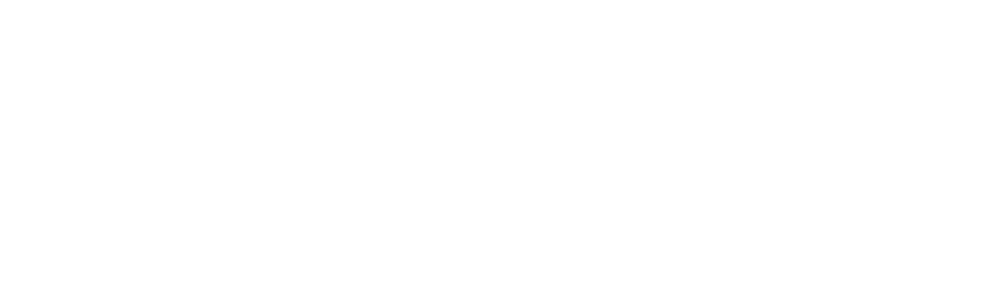
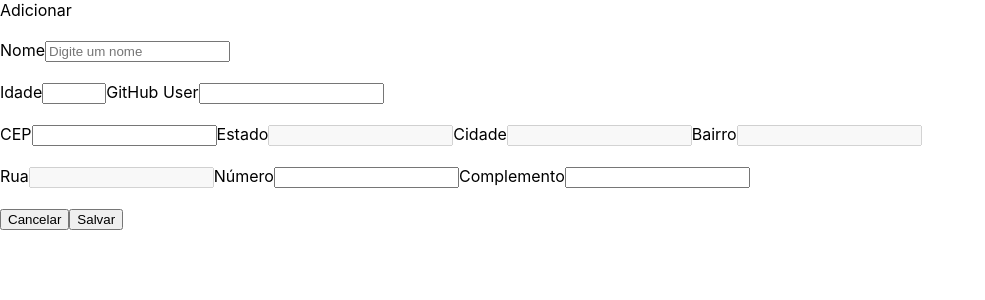
Before and after one commit to Vitor8/riot-front-end, a React (Create React App) app: page /cadastrar in a window 1280 px wide. Before the commit this address had no page. Shown: the top 300 px of the page, without its empty margins (0-985 px from the left). Built offline with nearby package versions, Linux system fonts and the light colour scheme.

Commit message:
Adiciona Página de cadastro de usuários

```diff
--- a/package.json
+++ b/package.json
@@ -8,6 +8,7 @@
     "@testing-library/user-event": "^12.8.3",
     "react": "^17.0.2",
     "react-dom": "^17.0.2",
+    "react-router": "^6.0.2",
     "react-router-dom": "^6.0.2",
     "react-scripts": "4.0.3",
     "web-vitals": "^1.1.2"
--- a/src/App.js
+++ b/src/App.js
@@ -1,12 +1,14 @@
 import React from 'react';
 import { Route, Routes } from 'react-router-dom';
 import Home from './pages/Home.js';
+import Cadastrar from './pages/Cadastrar.js';
 import './App.css';
 
 function App() {
   return (
     <Routes>
       <Route exact path="/" element={ <Home /> } />
+      <Route path="/cadastrar" element={ <Cadastrar /> } />
     </Routes>
   );
 }
--- /dev/null
+++ b/src/components/UsersTable.js
@@ -0,0 +1,19 @@
+import React from 'react';
+
+function UsersTable() {
+  return (
+    <table>
+      <thead>
+        <tr>
+          <th>ID</th>
+          <th>Nome</th>
+          <th>Idade</th>
+          <th>GitHub User</th>
+          <th>Endereço</th>
+        </tr>
+      </thead>
+    </table>
+  );
+}
+
+export default UsersTable;
--- /dev/null
+++ b/src/pages/Cadastrar.js
@@ -0,0 +1,189 @@
+import React, { useState } from 'react';
+import { Navigate } from 'react-router-dom'
+
+function Cadastrar() {
+  const [redirectToHomePage, setRedirectToHomePage] = useState(false);
+  const [newUserData, setNewUserData] = useState({});
+  const [state, setState] = useState('');
+  const [city, setCity] = useState('');
+  const [district, setDistrict] = useState('');
+  const [street, setStreet] = useState('');
+  const [fullAddress, setFullAddress] = useState({});
+
+  async function fetchGitHub() {
+    const user = newUserData['github-user'];
+    const response = await fetch(`https://api.github.com/search/users?q=${user}`);
+    const json = await response.json();
+    const data = json["items"][0];
+
+    const dataUser = {
+      id: data.id,
+      avatar: data.avatar_url,
+      url: data.url,
+      repos_url: data.repos_url,
+      html_url: data.html_url
+    }
+
+    return dataUser;
+  };
+
+  function saveLocalStorage(newUser) {
+    const savedData = JSON.parse(localStorage.getItem('users')) || [];
+    const dataWithNewUser = [...savedData, newUser];
+    localStorage.setItem('users', JSON.stringify(dataWithNewUser));
+    setRedirectToHomePage(true);
+  }
+
+  async function saveNewUser() {
+    const gitHubData = await fetchGitHub();
+
+    const newUser = {
+      ...newUserData,
+      fullAddress,
+      gitHubData
+    }
+
+    saveLocalStorage(newUser);
+  }
+
+  function handleChange({ value, name }) {
+    setNewUserData({
+      ...newUserData,
+      [name]: value
+    });
+  }
+
+  function autoCompleteAddress(address) {
+    setState(address.uf);
+    setCity(address.localidade);
+    setDistrict(address.bairro);
+    setStreet(address.logradouro);
+    setFullAddress(address);
+  }
+
+  async function fetchCEP(cep) {
+    const response = await fetch(`https://viacep.com.br/ws/${cep}/json/`);
+    const data = await response.json();
+    autoCompleteAddress(data);
+  };
+
+  function getDataCEP(cep) {
+    if (cep.length === 8) {
+      handleChange({ name: 'cep', value: cep  })
+      fetchCEP(cep);
+    }
+    else {
+      setState('');
+      setCity('');
+      setDistrict('');
+      setStreet('');
+    }
+  }
+
+  return (
+    <div>
+      <label>Adicionar</label>
+
+      <br /><br />
+      <div>
+        <label htmlFor="input-name">Nome</label>
+        <input
+          id="input-name"
+          type="text"
+          placeholder="Digite um nome"
+          name="name"
+          onChange={(e) => handleChange(e.target)}
+        />
+      </div>
+
+      <br />
+      <div>
+        <label htmlFor="input-age">Idade</label>
+        <input
+          type="number"
+          id="input-age"
+          name="age"
+          min="0"
+          max="150"
+          onChange={(e) => handleChange(e.target)}
+        />
+
+        <label htmlFor="input-github-user">GitHub User</label>
+        <input
+          type="text"
+          id="input-github-user"
+          name="github-user"
+          onChange={(e) => handleChange(e.target)}
+        />
+      </div>
+
+      <br />
+      <div>
+        <label htmlFor="input-cep">CEP</label>
+        <input type="text" id="input-cep" onChange={ (e) => getDataCEP(e.target.value) } />
+
+        <label htmlFor="input-estado">Estado</label>
+        <input
+          type="text"
+          id="input-estado"
+          value={ state }
+          name="state"
+          disabled={true}
+        />
+
+        <label htmlFor="input-cidade">Cidade</label>
+        <input
+          type="text"
+          id="input-cidade"
+          value={ city }
+          name="city"
+          disabled={true}
+        />
+
+        <label htmlFor="input-bairro">Bairro</label>
+        <input
+          type="text"
+          id="input-bairro"
+          value={ district }
+          name="district"
+          disabled={true}
+        />
+      </div>
+
+      <br />
+      <div>
+        <label htmlFor="input-rua">Rua</label>
+        <input
+          type="text"
+          id="input-rua"
+          value={ street }
+          name="street"
+          disabled={true}
+        />
+
+        <label htmlFor="input-rua-número">Número</label>
+        <input
+          type="text"
+          id="input-rua-número"
+          name="number"
+          onChange={ (e) => handleChange(e.target)}
+        />
+
+        <label htmlFor="input-complemento">Complemento</label>
+        <input
+          type="text"
+          id="input-complemento"
+          name="complement"
+          onChange={ (e) => handleChange(e.target) }
+        />
+      </div>
+
+      <br />
+      <button onClick={ () =>  setRedirectToHomePage(true) }>Cancelar</button>
+      <button onClick={ () => saveNewUser() }>Salvar</button>
+      { redirectToHomePage ?  <Navigate to="/" /> : null}
+    </div>
+  );
+}
+
+export default Cadastrar;
--- a/src/pages/Home.js
+++ b/src/pages/Home.js
@@ -1,9 +1,17 @@
-import React from 'react';
+import React, { useState } from 'react';
+import UsersTable from '../components/UsersTable';
+import { Navigate } from 'react-router-dom'
 
 function Home() {
+  const [redirectToRegisterPage, setRedirectToRegisterPage] = useState(false);
+
   return (
     <div>
-      Início
+      <button onClick={ () => setRedirectToRegisterPage(true) }>Cadastrar</button>
+      <input type="text" placeholder="Buscar" />
+      <br />
+      <UsersTable />
+      { redirectToRegisterPage ? <Navigate to="/cadastrar" /> : null }
     </div>
   );
 }
```
Also changed, not shown: src/components/UserForm.js (added, +12 -0 lines), 1 other file (tests, documents, lock files or other folders).
